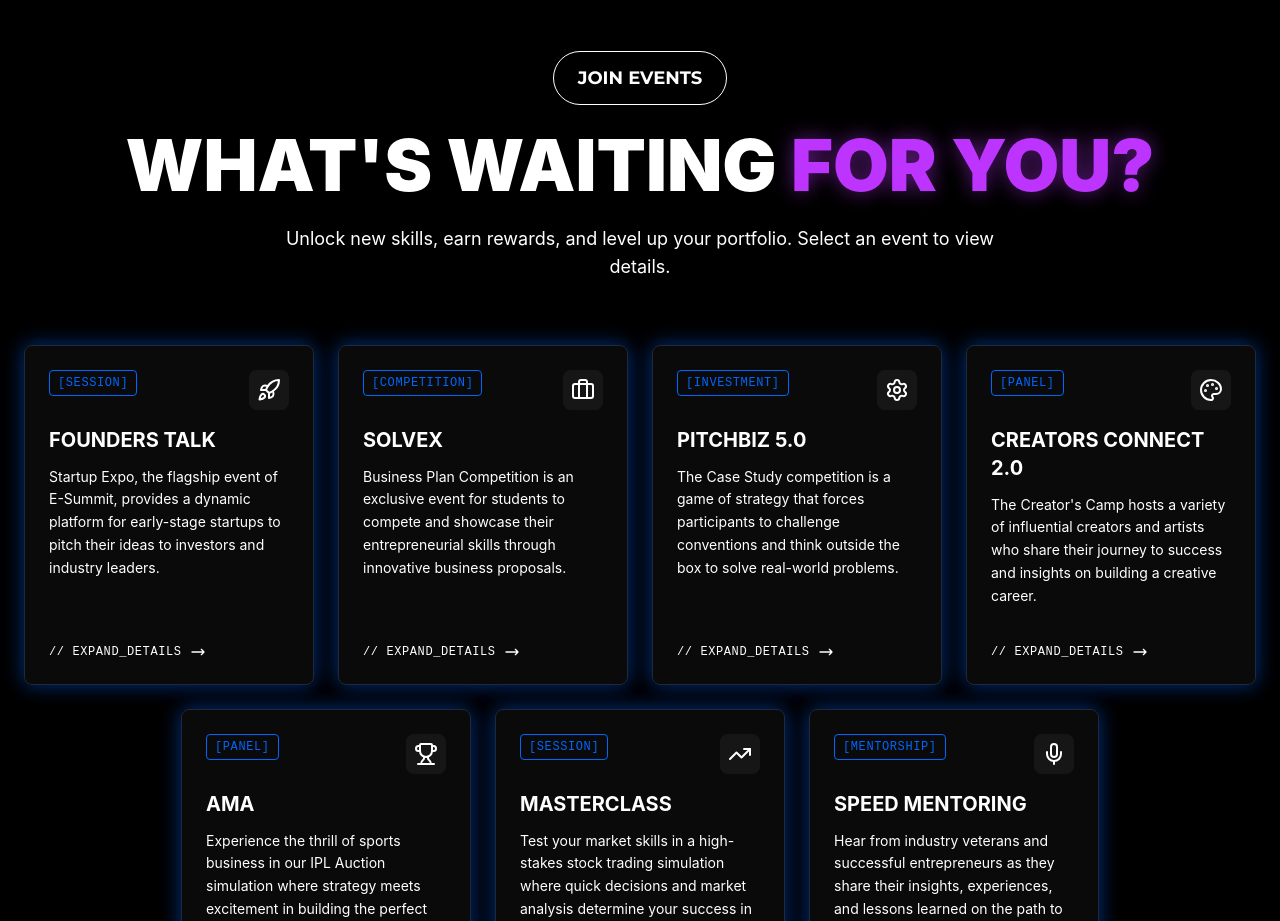
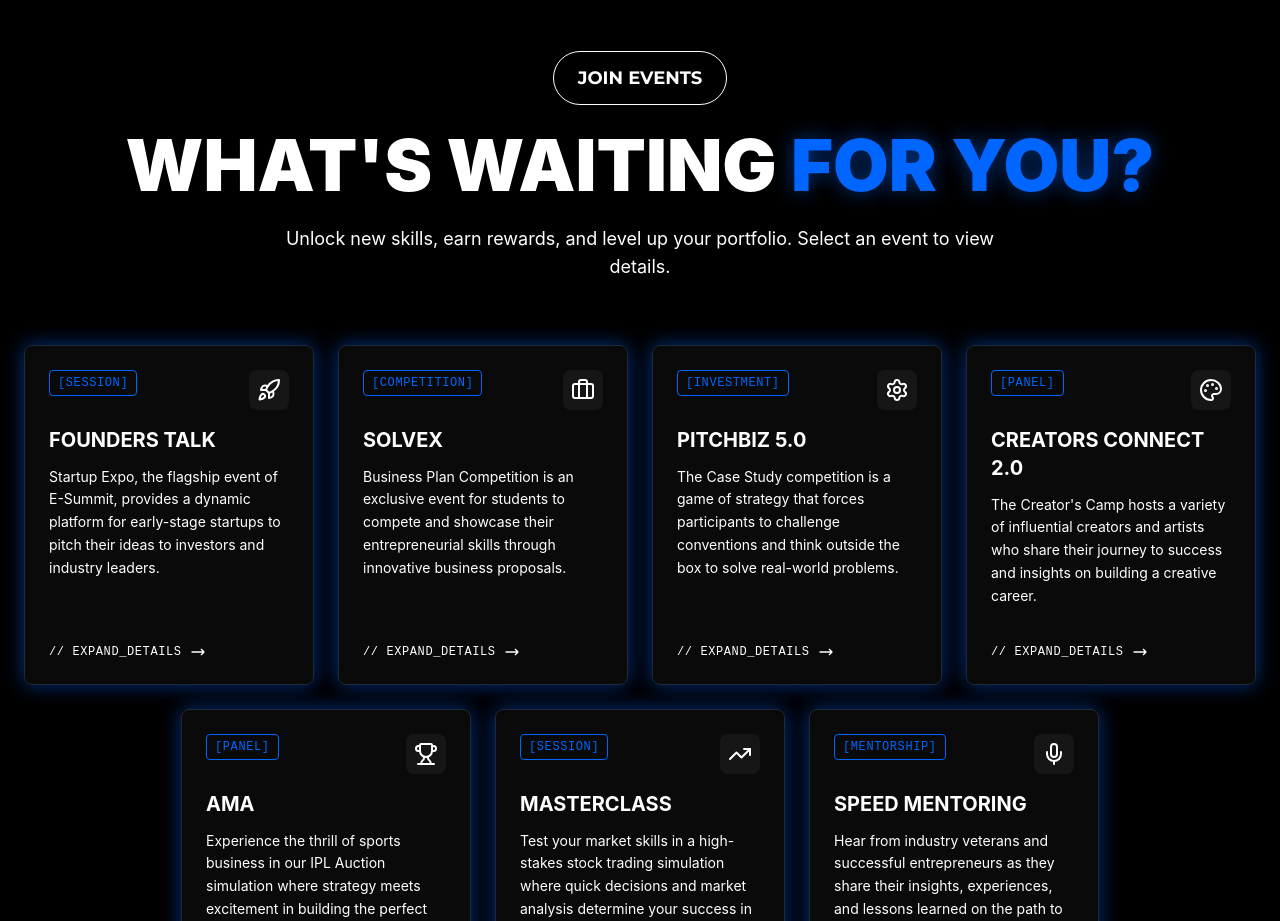
Before and after one commit to Ansh-mick27/AIIHFound_E_summit, a Next.js app: page / in a window 1280 px wide. Shown: the part 2060-2981 px from the top of the page. Built offline with nearby package versions, Linux system fonts and the light colour scheme.

Commit message:
Change event section header text color to Cobalt Blue

```diff
--- a/src/components/EventsGrid.tsx
+++ b/src/components/EventsGrid.tsx
@@ -75,7 +75,7 @@ export default function EventsGrid() {
                         transition={{ delay: 0.1 }}
                         className="text-5xl md:text-7xl font-black uppercase mb-6"
                     >
-                        WHAT'S WAITING <span className="text-glow-purple">FOR YOU?</span> {/* Changed text */}
+                        WHAT'S WAITING <span className="text-glow-cobalt">FOR YOU?</span> {/* Changed text */}
                     </motion.h2>
 
                     <motion.p
```
